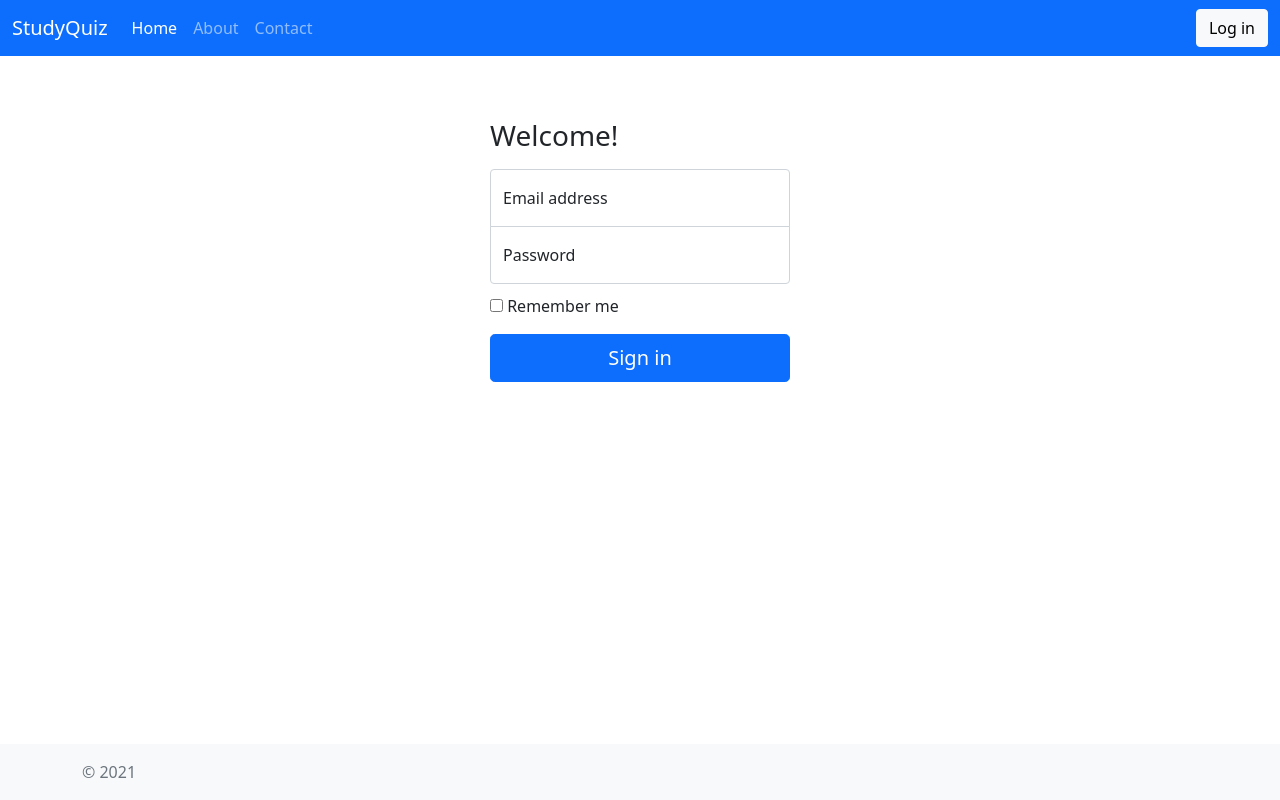
After one commit to FedericoGuidi/StudyQuiz, a Django app: page /login/ in a window 1280 px wide. The commit adds this page. Run offline with Django 3.2, Linux system fonts and the light colour scheme; some libraries are stand-ins or nearby versions.

Commit message:
Login page

```diff
--- /dev/null
+++ b/studyquiz/static/studyquiz/site.css
@@ -0,0 +1,26 @@
+.form-signin {
+    width: 100%;
+    max-width: 330px;
+    padding: 15px;
+    margin: auto;
+}
+
+.form-signin .checkbox {
+    font-weight: 400;
+}
+
+.form-signin .form-floating:focus-within {
+    z-index: 2;
+}
+
+.form-signin input[type="email"] {
+    margin-bottom: -1px;
+    border-bottom-right-radius: 0;
+    border-bottom-left-radius: 0;
+}
+
+.form-signin input[type="password"] {
+    margin-bottom: 10px;
+    border-top-left-radius: 0;
+    border-top-right-radius: 0;
+}
--- a/studyquiz/templates/studyquiz/layout.html
+++ b/studyquiz/templates/studyquiz/layout.html
@@ -7,6 +7,7 @@
     {% load static %}
     <!-- Bootstrap 5 CSS -->
     <link rel="stylesheet" type="text/css" href="{% static 'studyquiz/bootstrap/css/bootstrap.min.css' %}">
+    <link rel="stylesheet" type="text/css" href="{% static 'studyquiz/site.css' %}">
 </head>
 
 <body class="d-flex flex-column vh-100">
@@ -24,6 +25,9 @@
                 <a class="nav-link" href="{% url 'contact' %}">Contact</a>
               </div>
             </div>
+            <div class="d-flex">
+              <a href="{% url 'login' %}" class="btn btn-light" type="submit">Log in</a>
+            </form>
           </div>
       </nav>
     </header>
--- /dev/null
+++ b/studyquiz/templates/studyquiz/login.html
@@ -0,0 +1,27 @@
+{% extends "studyquiz/layout.html" %}
+{% block title %}
+StudyQuiz
+{% endblock %}
+{% block content %}
+<main class="form-signin mt-5">
+  <form>
+    <h1 class="h3 mb-3 fw-normal">Welcome!</h1>
+
+    <div class="form-floating">
+      <input type="email" class="form-control" id="floatingInput" placeholder="name@example.com">
+      <label for="floatingInput">Email address</label>
+    </div>
+    <div class="form-floating">
+      <input type="password" class="form-control" id="floatingPassword" placeholder="Password">
+      <label for="floatingPassword">Password</label>
+    </div>
+
+    <div class="checkbox mb-3">
+      <label>
+        <input type="checkbox" value="remember-me"> Remember me
+      </label>
+    </div>
+    <button class="w-100 btn btn-lg btn-primary" type="submit">Sign in</button>
+  </form>
+</main>
+{% endblock %}
--- a/studyquiz/urls.py
+++ b/studyquiz/urls.py
@@ -4,6 +4,7 @@ from studyquiz.models import Esame
 
 urlpatterns = [
     path("", views.HomeListView.as_view(), name="home"),
+    path("login/", views.login, name="login"),
     path('exam/', views.exam, name='exam'),
     path("about/", views.about, name="about"),
     path("contact/", views.contact, name="contact"),
--- a/studyquiz/views.py
+++ b/studyquiz/views.py
@@ -34,3 +34,6 @@ def exam(request):
     exam_id = request.POST['exam']
     test = Test.retrieve_test(exam_id)
     return render(request, "studyquiz/exam.html", {"domande_list": test.domande, "exam_name": test.esame })
+
+def login(request):
+    return render(request, "studyquiz/login.html")
```
Also changed, not shown: studyquiz/templates/studyquiz/hello_there.html (deleted, +0 -14 lines).
